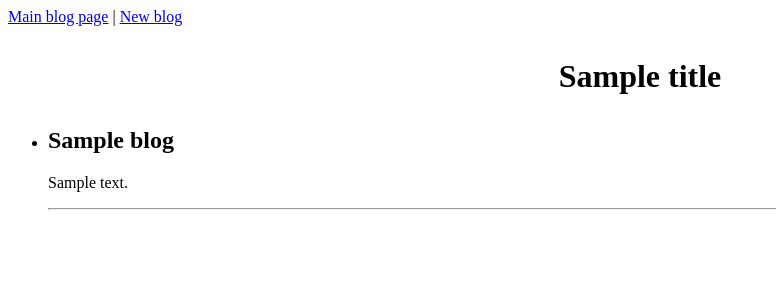
After one commit to squee292/build-a-blog, a Flask app: template templates/main_blog.html in a window 1280 px wide. The commit adds this page. Shown: the top 300 px of the page, without its empty margins (0-776 px from the left). Run offline with Flask 2, Linux system fonts and the light colour scheme; the template is opened without the code that fills it: most values are stand-ins (such as "Sample title", 1, 10 or a date in 2020); data that the repository does not hold is empty.

Commit message:
Updated files

```diff
--- a/main.py
+++ b/main.py
@@ -1,11 +1,54 @@
-from flask import Flask, request, redirect, render_template, session, flash
+from flask import Flask, request, redirect, render_template
 from flask_sqlalchemy import SQLAlchemy
 app = Flask(__name__)
 app.config['DEBUG'] = True
-app.config['SQLALCHEMY_DATABASE_URL'] = 'mysql+pymysql://build-a-blog:build-a-blog@localhost:8889/build-a-blog'
+app.config['SQLALCHEMY_DATABASE_URI'] = 'mysql+pymysql://build-a-blog:build-a-blog@localhost:8889/build-a-blog'
 app.config['SQLALCHEMY_ECHO'] = True
 db = SQLAlchemy(app)
 
 
+class Blog(db.Model):
+
+    id = db.Column(db.Integer, primary_key = True)
+    title = db.Column(db.String(120))
+    body = db.Column(db.String(480))
+    complete = db.Column(db.Boolean)
+
+    def __init___(self, title, body):
+        self.title = title
+        self.body = body
+
+
+
+
+@app.route('/')
+def index():
+    return render_template('main_blog.html', title = "Build a blog")
+
+@app.route('/blog')
+def blogpage():
+    return render_template('main_blog.html' ,title = "Build a blog")
+
+@app.route('/newpost', methods = ['POST', 'GET'])
+def newpost():
+    if request.method == 'POST':
+        blogtitle = str(request.form('blogtitle'))
+        blogtext = str(request.form('blogtext'))
+
+        new_title = Blog.title(blogtitle)
+        new_body = Blog.body(blogtext)
+
+        db.session.add(new_title)
+        db.session.add(new_body)
+        db.session.commit()
+
+        blogs = Blogs.query.all()
+        return render_template('main_blog.html', title = 'Build a blog', blogs = blogs)
+    else:
+        return render_template('new_blog.html', title = 'New Blog Entry')
+
+
+
+
 if __name__ == '__main__':
     app.run()
--- a/templates/base.html
+++ b/templates/base.html
@@ -1 +1,17 @@
-<!DOCTYPE html>
+<!doctype html>
+<html>
+    <head>
+        <title>{{title}}</title>
+    </head>
+<body>
+    <nav>
+        <a href="/blog">Main blog page</a> |
+        <a href="/newpost">New blog</a>
+    </nav>
+
+    <h1><p style="text-align:center;">{{title}}</p></h1>
+    {% block content %}
+    {% endblock %}
+
+</body>
+</html>
--- /dev/null
+++ b/templates/main_blog.html
@@ -0,0 +1,24 @@
+{% extends "base.html" %}
+
+{% block content %}
+
+    {% if blogs|length == 0 %}
+    <p>No blogs yet</p>
+    {% else %}
+
+        <ul>
+            {% for blog in blogs %}
+            <li>
+                <form action="/blog">
+                    <p><h2>{{blog.title}}</h2></p>
+                    <p>{{blog.body}}</p>
+                </form>
+                <hr>
+            </li>
+            {% endfor %}
+        </ul>
+
+    {% endif %}
+
+
+{% endblock %}
```
Also changed, not shown: templates/new_blog.html (added, +21 -0 lines).
